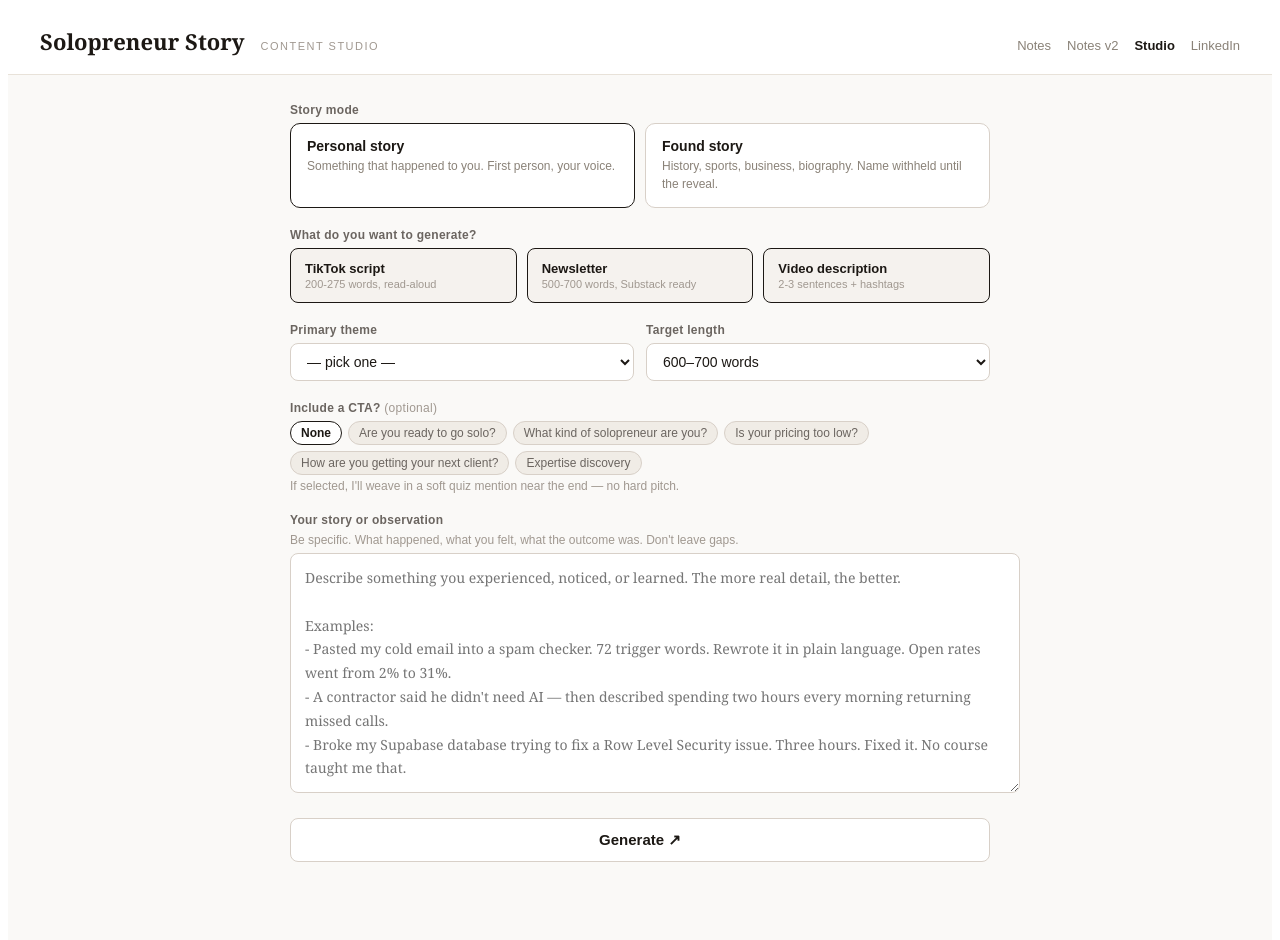
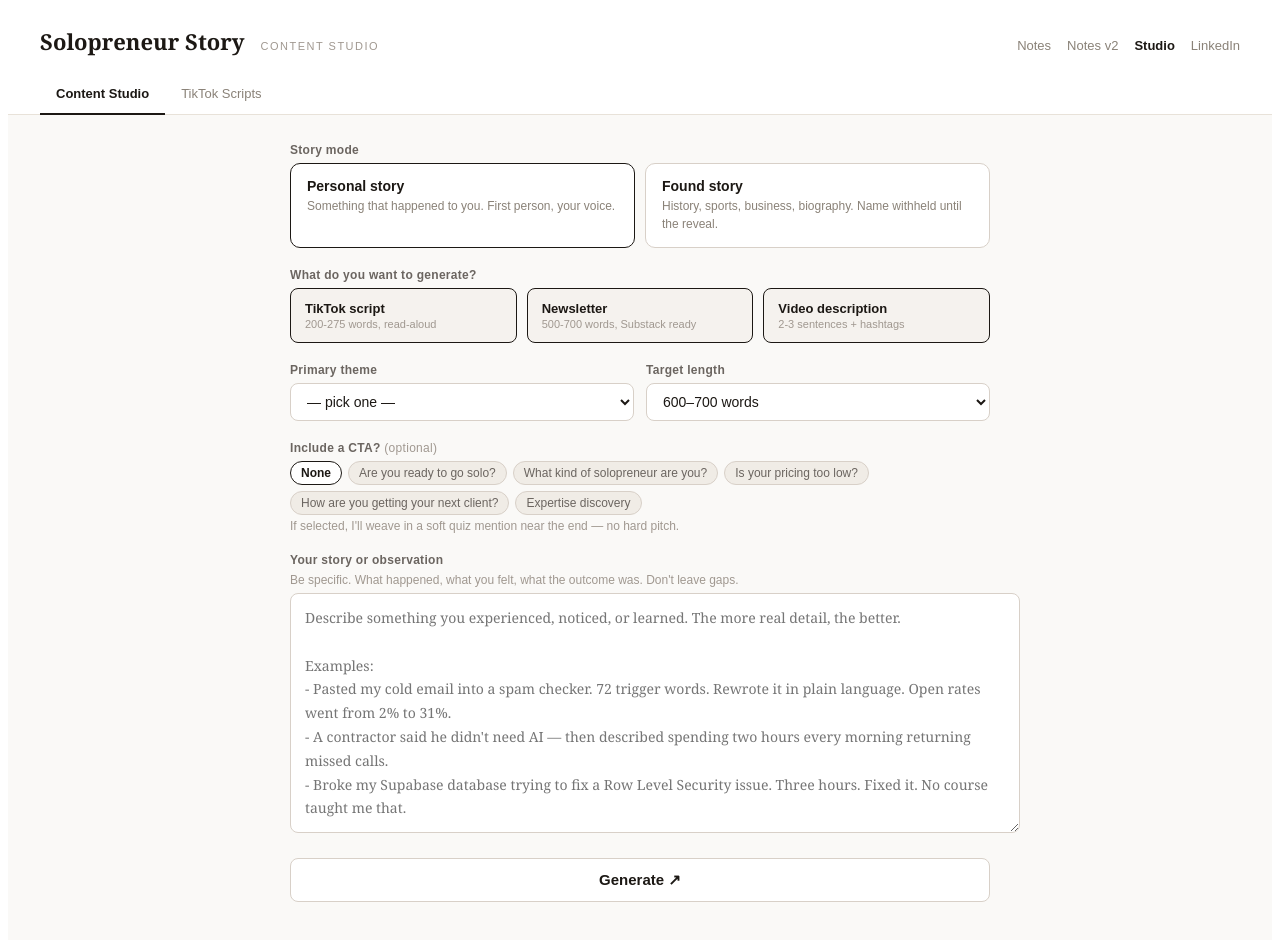
Before and after one commit to 20JAMO20/drafts-generator, a Next.js app: page /studio in a window 1280 px wide. Shown: the top 940 px of the page. Built offline with nearby package versions, Linux system fonts and the light colour scheme.

Commit message:
Add TikTok Scripts tab to studio

```diff
--- a/pages/studio.js
+++ b/pages/studio.js
@@ -19,7 +19,62 @@ const THEMES = [
   { label: 'Experience as Edge', value: 'Experience as Edge' },
 ];
 
-function buildPrompt(mode, story, theme, length, cta, outputs, splitScripts) {
+const TIKTOK_FORMATS = [
+  { id: 'reframe', label: 'Reframe', desc: 'Flip a belief the viewer holds. Name it, flip it, prove it.' },
+  { id: 'built', label: 'I Built This', desc: "Origin story. I needed it, it didn't exist, so I built it." },
+  { id: 'contrarian', label: 'Contrarian Take', desc: "Everyone thinks X. Here's why that's wrong." },
+  { id: 'dayinlife', label: 'Day in the Life', desc: 'Behind the scenes. What building actually looks like.' },
+  { id: 'after50', label: 'Building After 50', desc: 'The AI solopreneur angle. Experience as the edge, not the obstacle.' },
+];
+
+const TIKTOK_FORMAT_PROMPTS = {
+  reframe: `FORMAT: REFRAME
+Structure:
+- Hook (1-2 lines): Name a belief your viewer holds. Make them feel seen. Do NOT flip it yet.
+- Build (3-5 lines): Deepen the tension. Why that belief feels true. Short punchy sentences.
+- Flip (2-3 lines): Now flip it. Clean, direct, no hedging.
+- Proof (2-3 lines): One concrete example from your experience that proves the flip.
+- Land (1-2 lines): The new belief. Simple. Memorable.
+- Tagline (exact): "I'm John. Solopreneur Story. Building with AI after 50 — and loving every minute."`,
+
+  built: `FORMAT: I BUILT THIS
+Structure:
+- Hook (1-2 lines): Start with the problem or gap you felt. Make it relatable.
+- Tension (2-3 lines): Why didn't you just use what existed? What was missing?
+- Build moment (2-3 lines): What you actually did. Keep it real, not heroic.
+- What it does now (2-3 lines): The result. Specific. No hype.
+- Lesson (1-2 lines): What this taught you about building as a solopreneur.
+- Tagline (exact): "I'm John. Solopreneur Story. Building with AI after 50 — and loving every minute."`,
+
+  contrarian: `FORMAT: CONTRARIAN TAKE
+Structure:
+- Hook (1-2 lines): State the common belief plainly. Don't strawman it.
+- Validate (1-2 lines): Acknowledge why people believe it. Show you understand.
+- But (1 line): The turn. Short. Blunt.
+- Argument (3-4 lines): Your actual take. Evidence from your own experience.
+- Reframe (1-2 lines): What's actually true instead.
+- Tagline (exact): "I'm John. Solopreneur Story. Building with AI after 50 — and loving every minute."`,
+
+  dayinlife: `FORMAT: DAY IN THE LIFE
+Structure:
+- Hook (1-2 lines): Drop into a specific moment from your actual day. No setup.
+- Scene (3-4 lines): What you were doing, what happened, what you noticed. Present tense.
+- Observation (2-3 lines): What this moment revealed about building solo with AI.
+- Contrast (1-2 lines): What this looks like vs. what people imagine.
+- Takeaway (1-2 lines): One thing the viewer can apply or think about.
+- Tagline (exact): "I'm John. Solopreneur Story. Building with AI after 50 — and loving every minute."`,
+
+  after50: `FORMAT: BUILDING AFTER 50
+Structure:
+- Hook (1-2 lines): A moment where your age or experience gave you an unexpected edge with AI.
+- The assumption (1-2 lines): What people assume about older builders and AI. Name it directly.
+- Your reality (3-4 lines): What actually happened. Specific. First person. No bragging.
+- The insight (2-3 lines): Why decades of experience makes AI MORE powerful, not less.
+- Invitation (1-2 lines): Speak directly to the viewer who thinks they're too late.
+- Tagline (exact): "I'm John. Solopreneur Story. Building with AI after 50 — and loving every minute."`,
+};
+
+function buildStudioPrompt(mode, story, theme, length, cta, outputs, splitScripts) {
   const ctaInstruction = cta
     ? `Near the end of the newsletter, include a soft natural mention of the quiz "${cta}" at solopreneurstory.net. One sentence, no hard pitch.`
     : 'No quiz CTA needed in the newsletter.';
@@ -84,6 +139,43 @@ ${story}
 NOW PRODUCE ALL REQUESTED OUTPUTS IN FULL.`;
 }
 
+function buildTikTokPrompt(format, idea) {
+  const formatPrompt = TIKTOK_FORMAT_PROMPTS[format];
+  return `You are writing a TikTok video script for John, a solopreneur with 30+ years of business experience who builds AI-powered tools.
+
+VOICE RULES:
+- First person. Conversational. Sounds like a real person talking, not a marketer.
+- No em dashes. Use periods or commas instead.
+- No fabricated details. Only use what is in the input.
+- No guru language. No "crushing it." No hustle porn.
+- Short sentences. Present tense where possible.
+- Warm but direct. A little dry humor is fine.
+- Anti-performative. This is a real person sharing real experience.
+
+BACKGROUND (use naturally, never as a resume):
+- 30+ years in business, 25+ years as a physician recruiter
+- Built AI products without a coding background: BackupOnCall (AI voice answering for small businesses), HireHotline (AI candidate screening), QuizCal (quiz-to-lead-gen), FiveVerbs (language learning)
+- Writes Solopreneur Story newsletter and Late Head Start (for professionals 50+ building with AI)
+- Core philosophy: Small > Scale, Premium > Cheap, Rest > Hustle, Enough > More, Stories > Sales
+
+${formatPrompt}
+
+TARGET LENGTH: 30-45 seconds when read aloud (roughly 75-110 words). Hard limit. State word count at end in brackets like [Word count: 92].
+
+After the script, add a blank line then:
+
+OUTPUT: VIDEO DESCRIPTION
+2-3 sentences. Create curiosity without giving away the lesson. End with:
+#solopreneur #buildinpublic #aitools #over50 #solopreneurlife #lateheadstart
+
+Output ONLY the script and description. No intro, no explanation.
+
+RAW IDEA OR OBSERVATION:
+${idea}
+
+Write the script now.`;
+}
+
 function extract(fullText, ...markers) {
   for (const marker of markers) {
     const idx = fullText.toLowerCase().indexOf(marker.toLowerCase());
@@ -103,13 +195,23 @@ function extract(fullText, ...markers) {
   return '';
 }
 
+function extractTikTokParts(fullText) {
+  const descIdx = fullText.toLowerCase().indexOf('output: video description');
+  if (descIdx === -1) return { script: fullText.trim(), description: '' };
+  const script = fullText.slice(0, descIdx).trim();
+  const descStart = fullText.indexOf('\n', descIdx);
+  const description = descStart !== -1 ? fullText.slice(descStart + 1).trim() : '';
+  return { script, description };
+}
+
 const s = {
   wrap: { fontFamily: 'Georgia, serif', background: '#faf9f7', minHeight: '100vh', padding: '0 0 64px' },
-  header: { background: '#fff', borderBottom: '1px solid #e8e2d9', padding: '18px 32px', display: 'flex', alignItems: 'baseline', gap: 16, marginBottom: 28 },
+  header: { background: '#fff', borderBottom: 'none', padding: '18px 32px', display: 'flex', alignItems: 'baseline', gap: 16, marginBottom: 0 },
   h1: { fontFamily: 'Georgia, serif', fontSize: 22, fontWeight: 700, color: '#1c1814', margin: 0 },
   nav: { marginLeft: 'auto', display: 'flex', gap: 16 },
   navLink: { fontFamily: 'sans-serif', fontSize: 13, color: '#8a8278', textDecoration: 'none' },
   navActive: { fontFamily: 'sans-serif', fontSize: 13, color: '#1c1814', fontWeight: 600, textDecoration: 'none' },
+  tabBar: { background: '#fff', borderBottom: '1px solid #e8e2d9', padding: '0 32px', display: 'flex', gap: 0, marginBottom: 28 },
   inner: { maxWidth: 700, margin: '0 auto', padding: '0 24px' },
   lbl: { fontFamily: 'sans-serif', fontSize: 12, fontWeight: 600, color: '#6b6560', display: 'block', marginTop: 20, marginBottom: 6, letterSpacing: 0.3 },
   hint: { fontFamily: 'sans-serif', fontSize: 12, color: '#a09890', marginTop: 4 },
@@ -121,6 +223,7 @@ const s = {
   outCard: (active) => ({ border: active ? '1.5px solid #1c1814' : '1px solid #d8d0c8', borderRadius: 8, padding: '12px 14px', cursor: 'pointer', background: active ? '#f5f2ee' : '#fff' }),
   outTitle: { fontFamily: 'sans-serif', fontSize: 13, fontWeight: 600, color: '#1c1814' },
   outDesc: { fontFamily: 'sans-serif', fontSize: 11, color: '#a09890', marginTop: 2 },
+  formatGrid: { display: 'grid', gridTemplateColumns: '1fr 1fr', gap: 10, marginTop: 6 },
   twoCol: { display: 'grid', gridTemplateColumns: '1fr 1fr', gap: 12 },
   select: { width: '100%', fontFamily: 'sans-serif', fontSize: 14, color: '#1c1814', background: '#fff', border: '1px solid #d8d0c8', borderRadius: 8, padding: '9px 12px' },
   tags: { display: 'flex', flexWrap: 'wrap', gap: 6, marginTop: 6 },
@@ -136,7 +239,7 @@ const s = {
   copyBtn: { marginTop: 8, padding: '7px 14px', fontFamily: 'sans-serif', fontSize: 12, fontWeight: 600, cursor: 'pointer', background: '#fff', color: '#6b6560', border: '1px solid #d8d0c8', borderRadius: 8 },
 };
 
-export default function StudioPage() {
+function StudioTab() {
   const [mode, setMode] = useState('personal');
   const [outputs, setOutputs] = useState({ tiktok: true, newsletter: true, description: true });
   const [splitScripts, setSplit] = useState(false);
@@ -150,9 +253,7 @@ export default function StudioPage() {
   const [done, setDone] = useState(false);
   const [copied, setCopied] = useState({});
 
-  function toggleOutput(key) {
-    setOutputs(prev => ({ ...prev, [key]: !prev[key] }));
-  }
+  function toggleOutput(key) { setOutputs(prev => ({ ...prev, [key]: !prev[key] })); }
 
   function copySection(key, text) {
     navigator.clipboard.writeText(text).then(() => {
@@ -164,10 +265,8 @@ export default function StudioPage() {
   async function generate() {
     if (!story.trim() || story.trim().length < 60) { setStatus('Add more detail before generating.'); return; }
     if (!outputs.tiktok && !outputs.newsletter && !outputs.description) { setStatus('Select at least one output.'); return; }
-
     setLoading(true); setDone(false); setStatus('Generating your content...');
-    const prompt = buildPrompt(mode, story.trim(), theme, length, cta, outputs, splitScripts);
-
+    const prompt = buildStudioPrompt(mode, story.trim(), theme, length, cta, outputs, splitScripts);
     try {
       const res = await fetch('/api/studio', { method: 'POST', headers: { 'Content-Type': 'application/json' }, body: JSON.stringify({ prompt }) });
       const data = await res.json();
@@ -192,19 +291,7 @@ Examples:
   const foundPlaceholder = `Paste the full story here — history, sports, business, biography. Include as much detail as you have. Don't summarize or clean it up. Let the prompt do that work.`;
 
   return (
-    <div style={s.wrap}>
-      <div style={s.header}>
-        <h1 style={s.h1}>Solopreneur Story</h1>
-        <span style={{ fontFamily: 'sans-serif', fontSize: 11, color: '#a09890', letterSpacing: 1.5 }}>CONTENT STUDIO</span>
-        <nav style={s.nav}>
-  <a href="/" style={s.navLink}>Notes</a>
-  <a href="/notes" style={s.navLink}>Notes v2</a>
-  <a href="/studio" style={s.navActive}>Studio</a>
-  <a href="/linkedin" style={s.navLink}>LinkedIn</a>
-</nav>
-      </div>
-
-      <div style={s.inner}>
+    <>
       <span style={s.lbl}>Story mode</span>
       <div style={s.modeRow}>
         {[['personal','Personal story','Something that happened to you. First person, your voice.'],['found','Found story','History, sports, business, biography. Name withheld until the reveal.']].map(([val,title,desc])=>(
@@ -214,7 +301,6 @@ Examples:
           </div>
         ))}
       </div>
-
       <span style={s.lbl}>What do you want to generate?</span>
       <div style={s.outRow}>
         {[['tiktok','TikTok script','200-275 words, read-aloud'],['newsletter','Newsletter','500-700 words, Substack ready'],['description','Video description','2-3 sentences + hashtags']].map(([key,title,desc])=>(
@@ -224,7 +310,6 @@ Examples:
           </div>
         ))}
       </div>
-
       {mode==='found' && outputs.tiktok && (
         <>
           <span style={s.lbl}>TikTok split? <span style={{fontWeight:400,color:'#a09890'}}>(two dramatic arcs?)</span></span>
@@ -235,7 +320,6 @@ Examples:
           </div>
         </>
       )}
-
       {outputs.newsletter && (
         <>
           <div style={{...s.twoCol, marginTop: 0}}>
@@ -263,16 +347,13 @@ Examples:
           <p style={s.hint}>If selected, I'll weave in a soft quiz mention near the end — no hard pitch.</p>
         </>
       )}
-
       <span style={s.lbl}>{mode==='personal' ? 'Your story or observation' : 'The found story'}</span>
       <p style={{...s.hint, marginBottom:6}}>{mode==='personal' ? "Be specific. What happened, what you felt, what the outcome was. Don't leave gaps." : "Paste the raw story. Don't summarize or clean it up. Let the prompt do that work."}</p>
       <textarea rows={9} style={s.textarea} value={story} onChange={e=>setStory(e.target.value)} placeholder={mode==='personal' ? personalPlaceholder : foundPlaceholder} />
-
       <button style={s.genBtn(loading)} disabled={loading} onClick={generate}>
         {loading ? 'Generating...' : 'Generate ↗'}
       </button>
       <div style={s.status}>{status}</div>
-
       {done && (
         <>
           <hr style={s.divider} />
@@ -299,6 +380,124 @@ Examples:
           )}
         </>
       )}
+    </>
+  );
+}
+
+function TikTokTab() {
+  const [format, setFormat] = useState('reframe');
+  const [idea, setIdea] = useState('');
+  const [loading, setLoading] = useState(false);
+  const [status, setStatus] = useState('');
+  const [script, setScript] = useState('');
+  const [description, setDescription] = useState('');
+  const [done, setDone] = useState(false);
+  const [copied, setCopied] = useState({});
+
+  function copySection(key, text) {
+    navigator.clipboard.writeText(text).then(() => {
+      setCopied(prev => ({ ...prev, [key]: true }));
+      setTimeout(() => setCopied(prev => ({ ...prev, [key]: false })), 1500);
+    });
+  }
+
+  async function generate() {
+    if (!idea.trim() || idea.trim().length < 20) { setStatus('Add more detail before generating.'); return; }
+    setLoading(true); setDone(false); setStatus('Writing your script...');
+    const prompt = buildTikTokPrompt(format, idea.trim());
+    try {
+      const res = await fetch('/api/studio', { method: 'POST', headers: { 'Content-Type': 'application/json' }, body: JSON.stringify({ prompt }) });
+      const data = await res.json();
+      const text = data.result || '';
+      const parts = extractTikTokParts(text);
+      setScript(parts.script);
+      setDescription(parts.description);
+      setDone(true); setStatus('Done. Review before filming.');
+    } catch { setStatus('Something went wrong. Try again.'); }
+    finally { setLoading(false); }
+  }
+
+  return (
+    <>
+      <span style={s.lbl}>Script format</span>
+      <div style={s.formatGrid}>
+        {TIKTOK_FORMATS.map(f => (
+          <div key={f.id} style={s.modeCard(format === f.id)} onClick={() => setFormat(f.id)}>
+            <div style={s.modeTitle}>{f.label}</div>
+            <div style={s.modeDesc}>{f.desc}</div>
+          </div>
+        ))}
+      </div>
+      <span style={s.lbl}>Raw idea or observation</span>
+      <p style={{...s.hint, marginBottom:6}}>Drop in something real. A moment, a lesson, a thing you built, a belief you used to hold. The messier the better.</p>
+      <textarea
+        rows={6}
+        style={s.textarea}
+        value={idea}
+        onChange={e => setIdea(e.target.value)}
+        placeholder="e.g. I built FiveVerbs because I was trying to learn Italian and every app felt like homework. I just wanted five words a day and a story to make them stick."
+      />
+      <button style={s.genBtn(loading)} disabled={loading} onClick={generate}>
+        {loading ? 'Writing...' : 'Generate Script ↗'}
+      </button>
+      <div style={s.status}>{status}</div>
+      {done && (
+        <>
+          <hr style={s.divider} />
+          {script && (
+            <div style={{marginBottom:24}}>
+              <div style={s.sectionLbl}>TikTok Script (30-45 sec)</div>
+              <div style={s.outBox}>{script}</div>
+              <button style={s.copyBtn} onClick={() => copySection('script', script)}>{copied.script ? 'Copied' : 'Copy'}</button>
+            </div>
+          )}
+          {description && (
+            <div style={{marginBottom:24}}>
+              <div style={s.sectionLbl}>Video Description</div>
+              <div style={s.outBox}>{description}</div>
+              <button style={s.copyBtn} onClick={() => copySection('desc', description)}>{copied.desc ? 'Copied' : 'Copy'}</button>
+            </div>
+          )}
+        </>
+      )}
+    </>
+  );
+}
+
+export default function StudioPage() {
+  const [activeTab, setActiveTab] = useState('studio');
+
+  const tabStyle = (active) => ({
+    fontFamily: 'sans-serif',
+    fontSize: 13,
+    fontWeight: active ? 600 : 400,
+    color: active ? '#1c1814' : '#8a8278',
+    padding: '12px 16px',
+    cursor: 'pointer',
+    background: 'none',
+    border: 'none',
+    borderBottom: active ? '2px solid #1c1814' : '2px solid transparent',
+    marginBottom: '-1px',
+  });
+
+  return (
+    <div style={s.wrap}>
+      <div style={s.header}>
+        <h1 style={s.h1}>Solopreneur Story</h1>
+        <span style={{ fontFamily: 'sans-serif', fontSize: 11, color: '#a09890', letterSpacing: 1.5 }}>CONTENT STUDIO</span>
+        <nav style={s.nav}>
+          <a href="/" style={s.navLink}>Notes</a>
+          <a href="/notes" style={s.navLink}>Notes v2</a>
+          <a href="/studio" style={s.navActive}>Studio</a>
+          <a href="/linkedin" style={s.navLink}>LinkedIn</a>
+        </nav>
+      </div>
+      <div style={s.tabBar}>
+        <button style={tabStyle(activeTab === 'studio')} onClick={() => setActiveTab('studio')}>Content Studio</button>
+        <button style={tabStyle(activeTab === 'tiktok')} onClick={() => setActiveTab('tiktok')}>TikTok Scripts</button>
+      </div>
+      <div style={s.inner}>
+        {activeTab === 'studio' ? <StudioTab /> : <TikTokTab />}
       </div>
     </div>
   );
```
Lines whose indentation alone changed are shown as unchanged.
